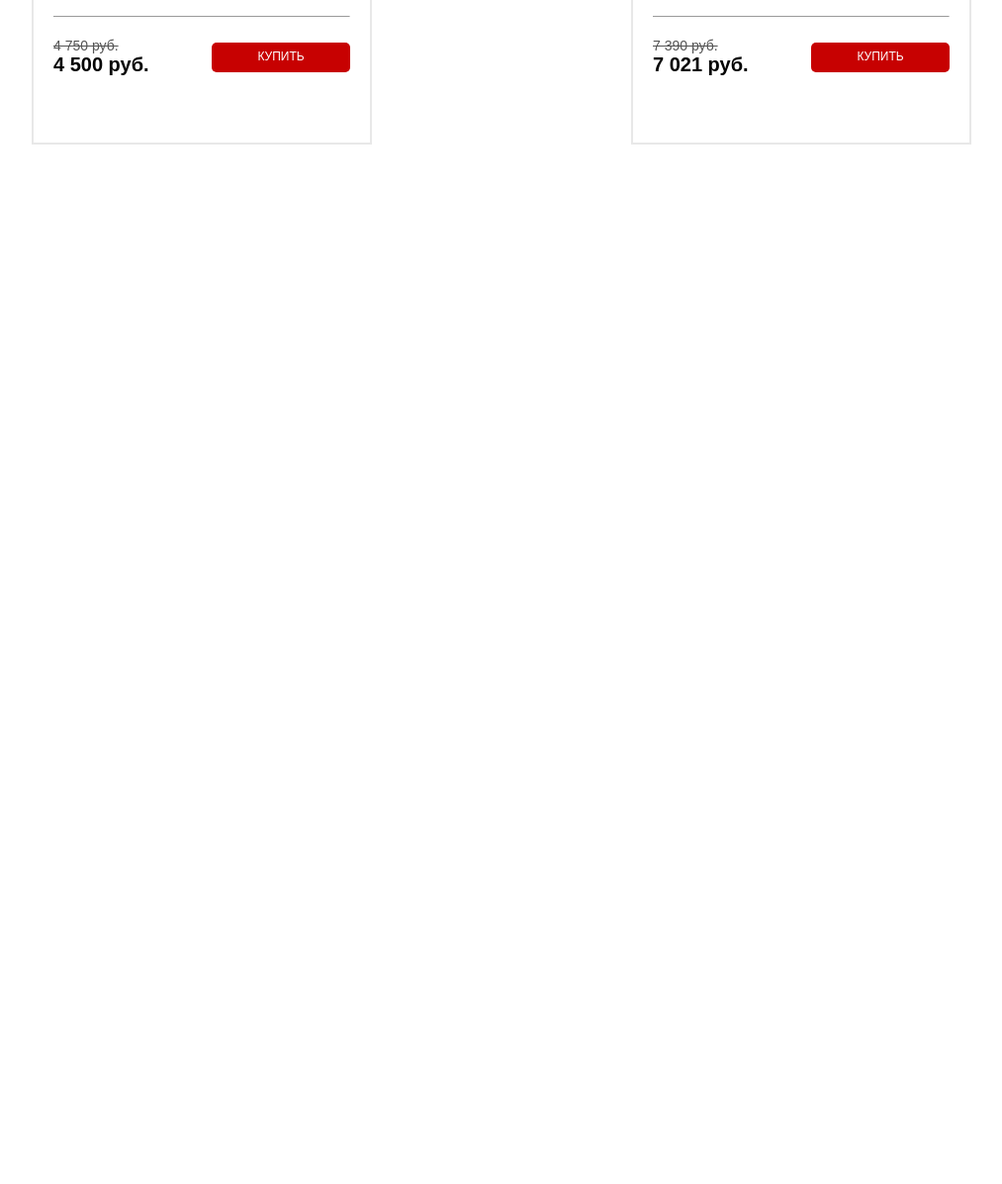
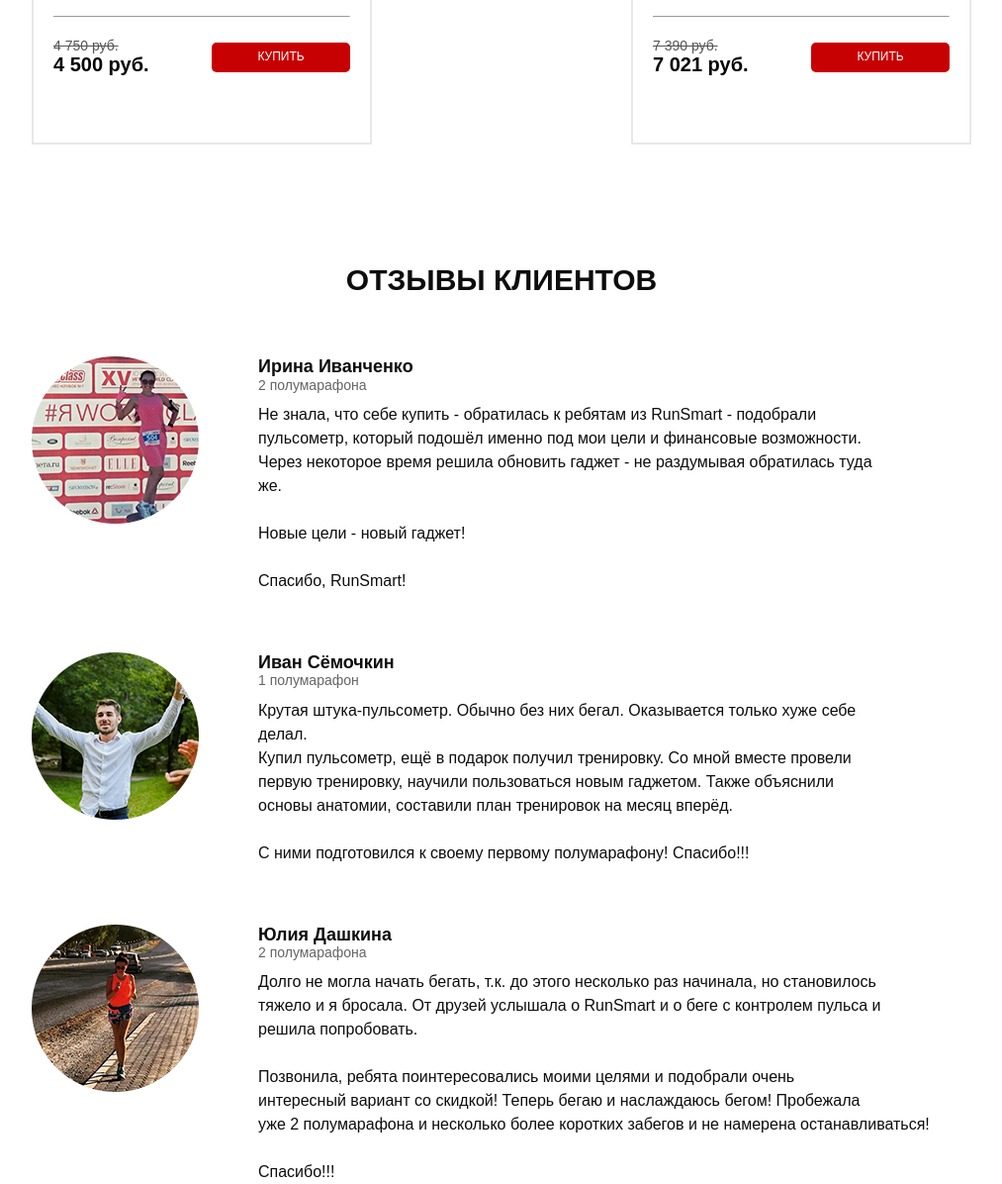
Before and after one commit to Maxim12670/udemyCours, a plain HTML site: page pulse/src/index.html in a window 1280 px wide. Shown: the part 4128-5324 px from the top of the page at 99% size, without its empty margins (133-1146 px from the left). Before the commit the page ends 4394 px from the top, so only its background shows below. Drawn offline with nearby package versions, Linux system fonts and the light colour scheme.

Commit message:
реалозована секция отзывов

```diff
--- a/pulse/src/index.html
+++ b/pulse/src/index.html
@@ -454,6 +454,65 @@
         </div>
     </section>
 
+    <section class="feedback">
+        <div class="container">
+            <div class="title title_bold">отзывы клиентов</div>
+            <div class="feedback-item">
+                <img src="img/feedback/photo_1.png" alt="photoHumen" class="feedback-item__img">
+                <div class="feedback-item__wrapper">
+                    <div class="feedback-item__name">Ирина Иванченко</div>
+                    <div class="feedback-item__status">2 полумарафона</div>
+                    <div class="feedback-item__descr">
+                        Не знала, что себе купить - обратилась к ребятам из RunSmart - подобрали<br>
+                        пульсометр, который подошёл именно под мои цели и финансовые возможности.<br>
+                        Через некоторое время решила обновить гаджет - не раздумывая обратилась туда<br>
+                        же.
+                        <br><br>
+                        Новые цели - новый гаджет!
+                        <br><br>
+                        Спасибо, RunSmart!
+                    </div>
+                </div>
+            </div>
+            <div class="feedback-item">
+                <img src="img/feedback/photo_2.png" alt="photoHumen" class="feedback-item__img">
+                <div class="feedback-item__wrapper">
+                    <div class="feedback-item__name">Иван Сёмочкин</div>
+                    <div class="feedback-item__status">1 полумарафон</div>
+                    <div class="feedback-item__descr">
+                        Крутая штука-пульсометр. Обычно без них бегал. Оказывается только хуже себе<br>
+                        делал.<br>
+                        Купил пульсометр, ещё в подарок получил тренировку. Со мной вместе провели<br>
+                        первую тренировку, научили пользоваться новым гаджетом.
+                        Также объяснили<br>
+                        основы анатомии, составили план тренировок на месяц вперёд. <br><br>
+                        С ними подготовился к своему первому полумарафону! Спасибо!!!
+                    </div>
+                </div>
+            </div>
+            <div class="feedback-item">
+                <img src="img/feedback/photo_3.png" alt="photoHumen" class="feedback-item__img">
+                <div class="feedback-item__wrapper">
+                    <div class="feedback-item__name">Юлия Дашкина</div>
+                    <div class="feedback-item__status">2 полумарафона</div>
+                    <div class="feedback-item__descr">
+                        Долго не могла начать бегать, т.к. до этого несколько раз начинала, но становилось<br>
+                        тяжело и я бросала. От друзей услышала о RunSmart и о беге с контролем пульса и<br>
+                        решила попробовать.
+                        <br><br>
+                        Позвонила, ребята поинтересовались моими целями и подобрали очень<br>
+                        интересный вариант со скидкой! Теперь бегаю и наслаждаюсь бегом! Пробежала<br>
+                        уже 2 полумарафона и несколько более коротких забегов и не намерена
+                        останавливаться!
+                        <br><br>
+                        Спасибо!!!
+                    </div>
+                </div>
+            </div>
+
+        </div>
+    </section>
+
     <script type="text/javascript" src="https://code.jquery.com/jquery-1.11.0.min.js"></script>
     <script type="text/javascript" src="https://code.jquery.com/jquery-migrate-1.2.1.min.js"></script>
     <script src="js/slick.min.js"></script>
--- /dev/null
+++ b/pulse/src/sass/blocks/_feedback.sass
@@ -0,0 +1,25 @@
+.feedback
+
+    &-item
+        padding-top: 60px
+        display: flex
+        &__wrapper
+            width: 680px
+            padding-left: 60px
+        &__img
+            width: 169px
+            height: 169px
+        &__name
+            color: #0D0D0D
+            font-size: 18px
+            font-weight: 700
+        &__status
+            color: #646464
+            font-size: 14px
+            font-weight: 500
+        &__descr
+            padding-top: 10px
+            color: #0D0D0D
+            font-size: 16px
+            font-weight: 300
+            line-height: 24px
--- a/pulse/src/sass/blocks/_titles.sass
+++ b/pulse/src/sass/blocks/_titles.sass
@@ -5,3 +5,5 @@
     font-style: normal
     font-weight: 400
     text-transform: uppercase
+    &_bold
+        font-weight: 700
--- a/pulse/src/sass/style.sass
+++ b/pulse/src/sass/style.sass
@@ -20,3 +20,4 @@
 @import 'blocks/forms'
 @import 'blocks/carousel'
 @import 'blocks/catalog'
+@import 'blocks/feedback'
```
Also changed, not shown: pulse/src/css/style.css.
